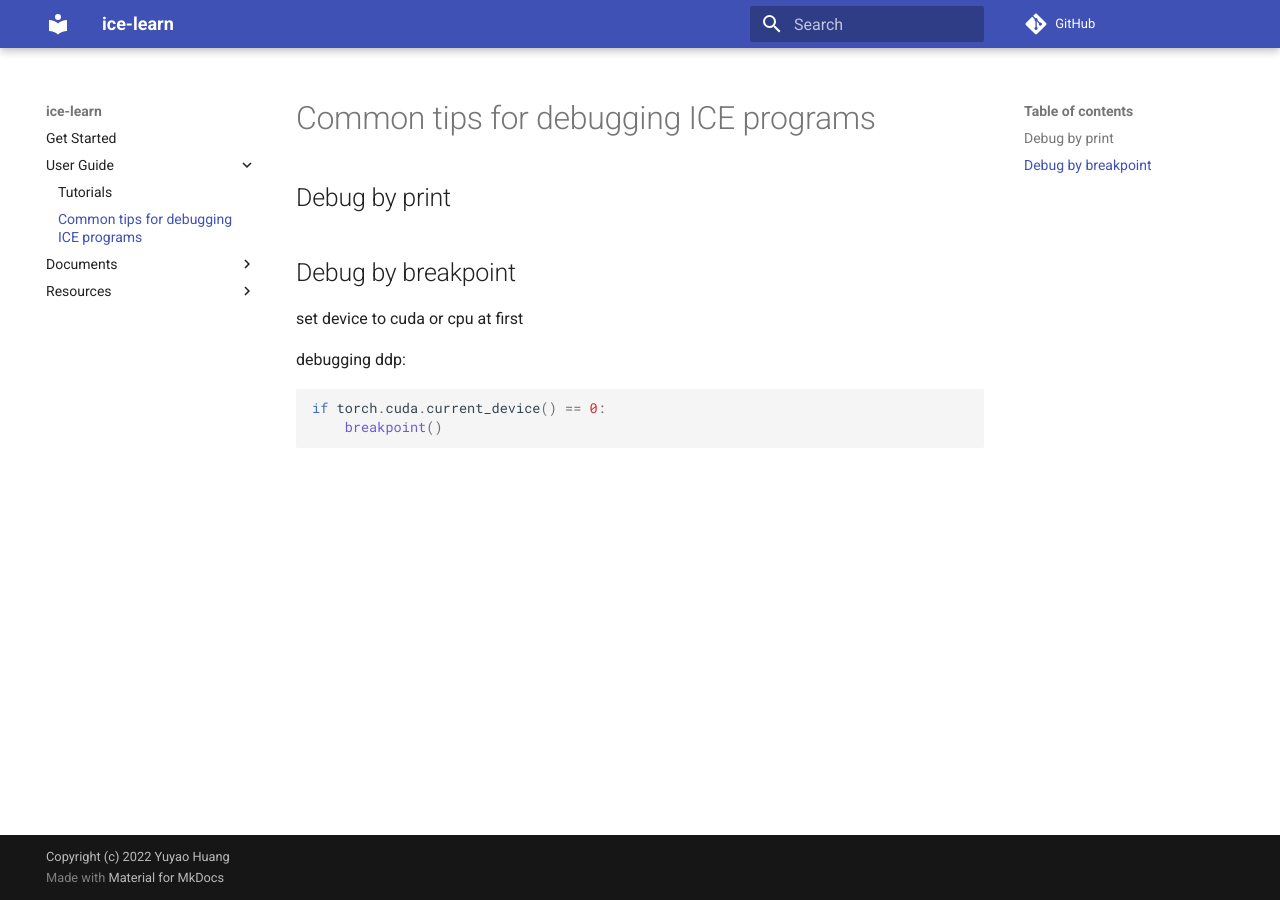
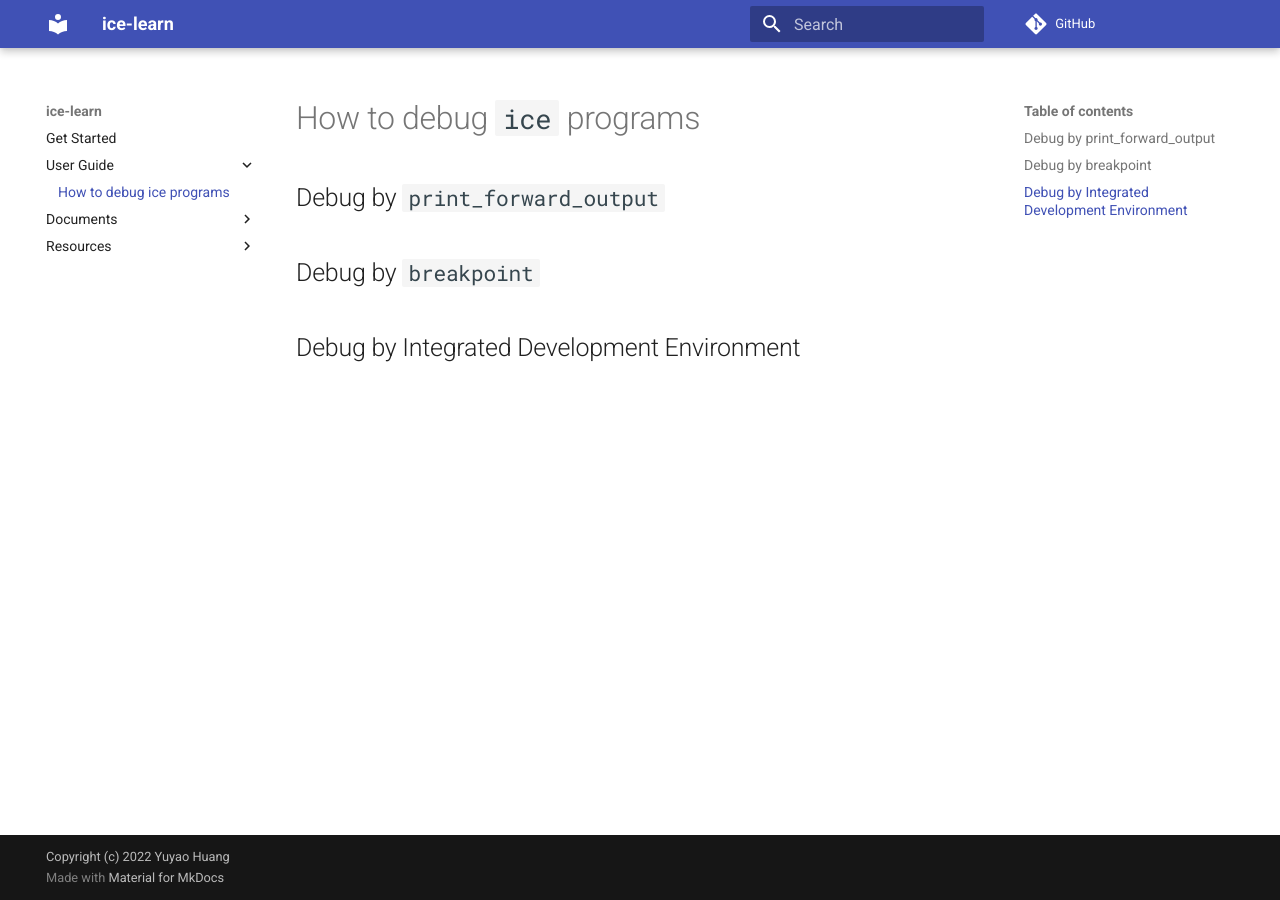
Before and after one commit to tjyuyao/ice-learn, an MkDocs documentation site: the page built from docs/user_guide/01_debug_tips.md, in a window 1280 px wide. Built offline with MkDocs 1.6.1 and Material for MkDocs 9.7.7, drawn with Linux system fonts in a browser that asks for light colours; comment, search, counter and statistics services are not loaded.

Commit message:
[Docs] modified index page

````diff
--- a/docs/user_guide/01_debug_tips.md
+++ b/docs/user_guide/01_debug_tips.md
@@ -1,15 +1,8 @@
 
-# Common tips for debugging ICE programs
+# How to debug `ice` programs
 
-## Debug by print
+## Debug by `print_forward_output`
 
-## Debug by breakpoint
+## Debug by `breakpoint`
 
-set device to cuda or cpu at first
-
-debugging ddp:
-
-```python
-if torch.cuda.current_device() == 0:
-    breakpoint()
-```
+## Debug by Integrated Development Environment
--- a/docs/user_guide/README.md
+++ /dev/null
@@ -1 +0,0 @@
-# Tutorials
````
Also changed, not shown: docs/README.md (+5 -3 lines).
